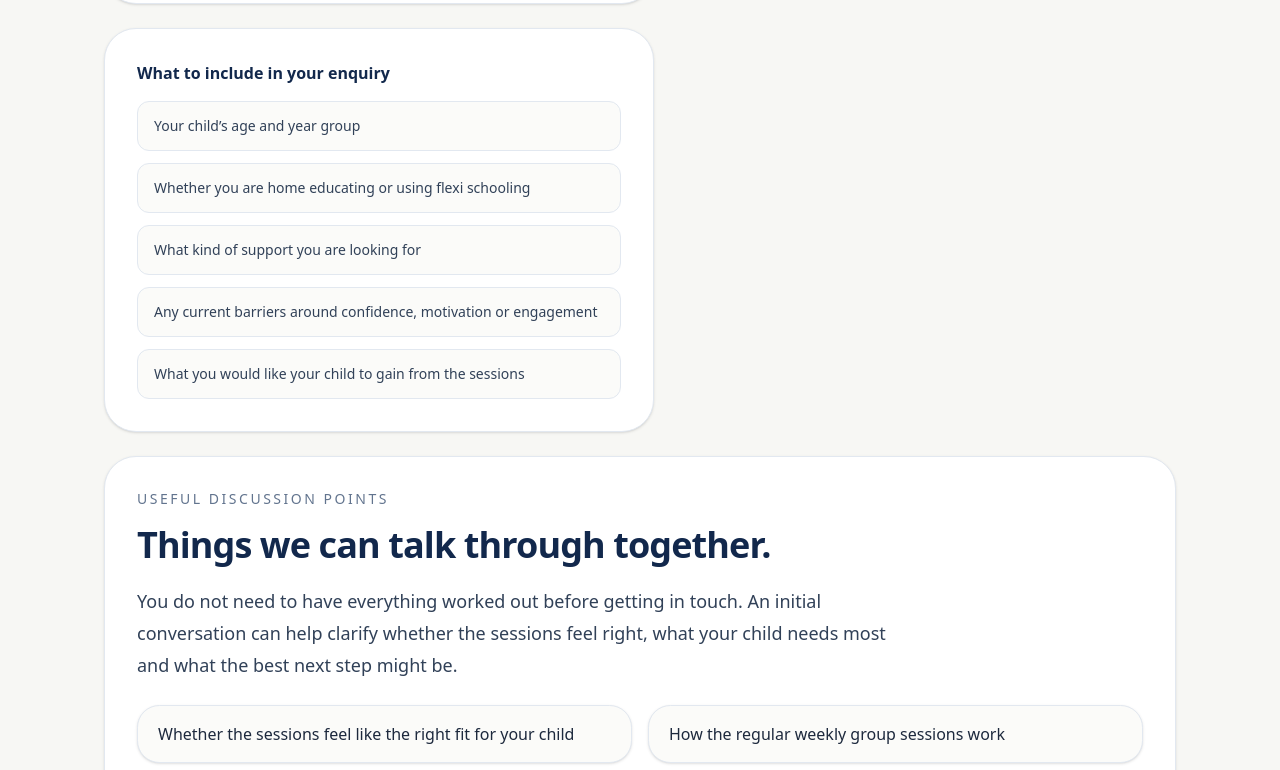
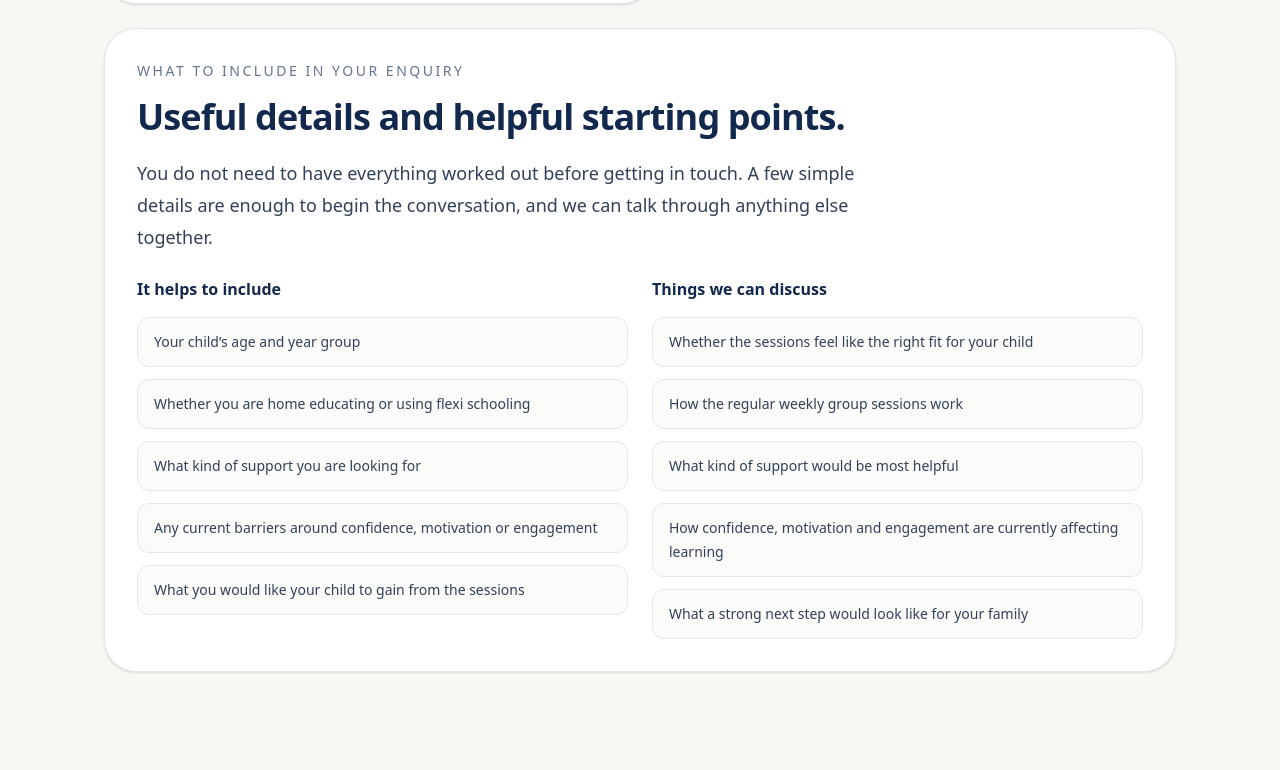
Before and after one commit to davedodd89-ai/warren-dodd-education, a Next.js app: page /contact in a window 1280 px wide. Shown: the part 1670-2440 px from the top of the page. Built offline with nearby package versions, Linux system fonts and the light colour scheme.

Commit message:
Combine enquiry guidance sections on contact page

```diff
--- a/app/contact/page.tsx
+++ b/app/contact/page.tsx
@@ -147,23 +147,6 @@ export default function ContactPage() {
                 </p>
               </div>
             </div>
-
-            <div className="min-w-0 rounded-[1.5rem] border border-slate-200 bg-white p-5 shadow-sm sm:rounded-[2rem] sm:p-7 md:p-8">
-              <p className="text-base font-semibold text-[#12284C]">
-                What to include in your enquiry
-              </p>
-
-              <div className="mt-4 grid min-w-0 gap-3">
-                {enquiryPrompts.map((item) => (
-                  <div
-                    key={item}
-                    className="min-w-0 rounded-xl border border-slate-200 bg-[#FBFBF9] px-4 py-3 text-sm leading-6 text-slate-700"
-                  >
-                    {item}
-                  </div>
-                ))}
-              </div>
-            </div>
           </div>
 
           <div className="order-2 hidden min-w-0 space-y-6 lg:block">
@@ -219,29 +202,53 @@ export default function ContactPage() {
 
         <div className="mt-6 min-w-0 rounded-[1.5rem] border border-slate-200 bg-white p-5 shadow-sm sm:rounded-[2rem] sm:p-7 md:p-8">
           <p className="text-sm uppercase tracking-[0.18em] text-slate-500">
-            Useful discussion points
+            What to include in your enquiry
           </p>
 
           <h2 className="mt-4 text-2xl font-semibold tracking-tight text-[#12284C] sm:text-3xl md:text-4xl">
-            Things we can talk through together.
+            Useful details and helpful starting points.
           </h2>
 
           <p className="mt-5 max-w-3xl text-base leading-7 text-slate-700 sm:text-lg sm:leading-8">
             You do not need to have everything worked out before getting in
-            touch. An initial conversation can help clarify whether the sessions
-            feel right, what your child needs most and what the best next step
-            might be.
+            touch. A few simple details are enough to begin the conversation,
+            and we can talk through anything else together.
           </p>
 
-          <div className="mt-6 grid min-w-0 gap-4 md:grid-cols-2">
-            {discussionPoints.map((item) => (
-              <div
-                key={item}
-                className="min-w-0 rounded-[1.2rem] border border-slate-200 bg-[#FBFBF9] px-5 py-4 text-sm text-slate-800 shadow-sm sm:rounded-[1.4rem] sm:text-base"
-              >
-                {item}
+          <div className="mt-6 grid gap-6 lg:grid-cols-2">
+            <div className="min-w-0">
+              <p className="text-base font-semibold text-[#12284C]">
+                It helps to include
+              </p>
+
+              <div className="mt-4 grid gap-3">
+                {enquiryPrompts.map((item) => (
+                  <div
+                    key={item}
+                    className="min-w-0 rounded-xl border border-slate-200 bg-[#FBFBF9] px-4 py-3 text-sm leading-6 text-slate-700"
+                  >
+                    {item}
+                  </div>
+                ))}
               </div>
-            ))}
+            </div>
+
+            <div className="min-w-0">
+              <p className="text-base font-semibold text-[#12284C]">
+                Things we can discuss
+              </p>
+
+              <div className="mt-4 grid gap-3">
+                {discussionPoints.map((item) => (
+                  <div
+                    key={item}
+                    className="min-w-0 rounded-xl border border-slate-200 bg-[#FBFBF9] px-4 py-3 text-sm leading-6 text-slate-700"
+                  >
+                    {item}
+                  </div>
+                ))}
+              </div>
+            </div>
           </div>
         </div>
       </section>
```
